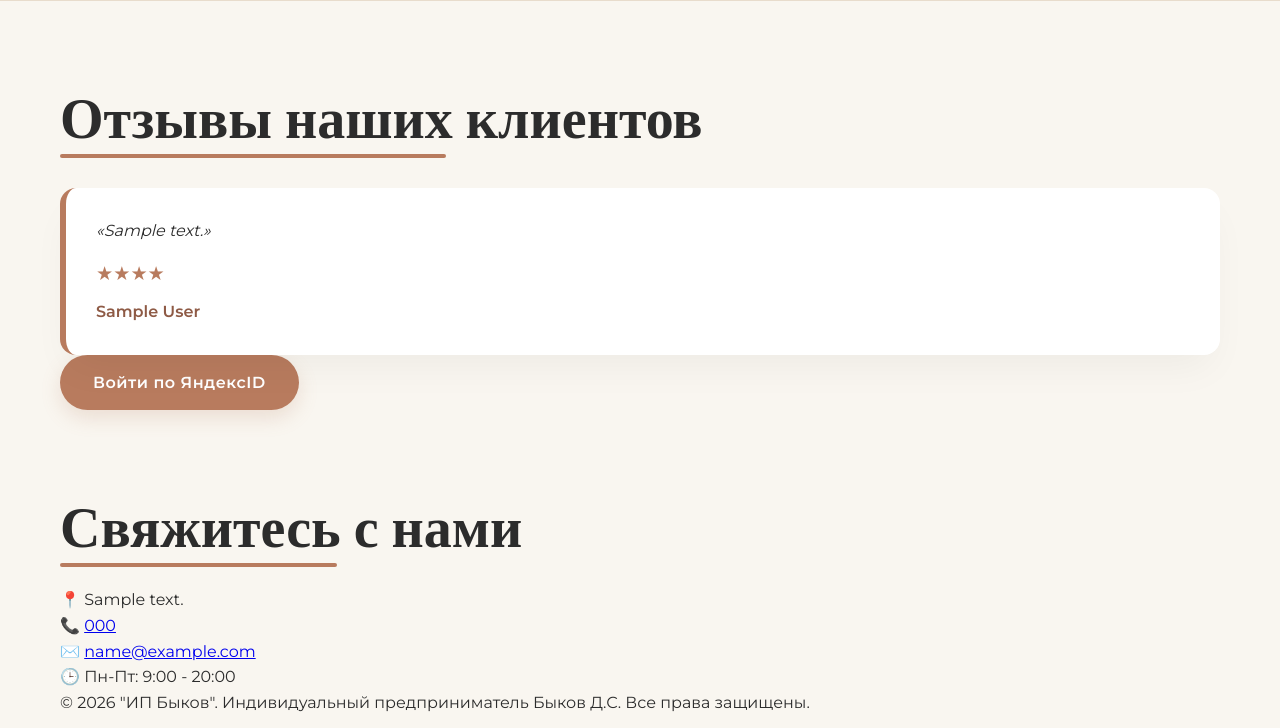
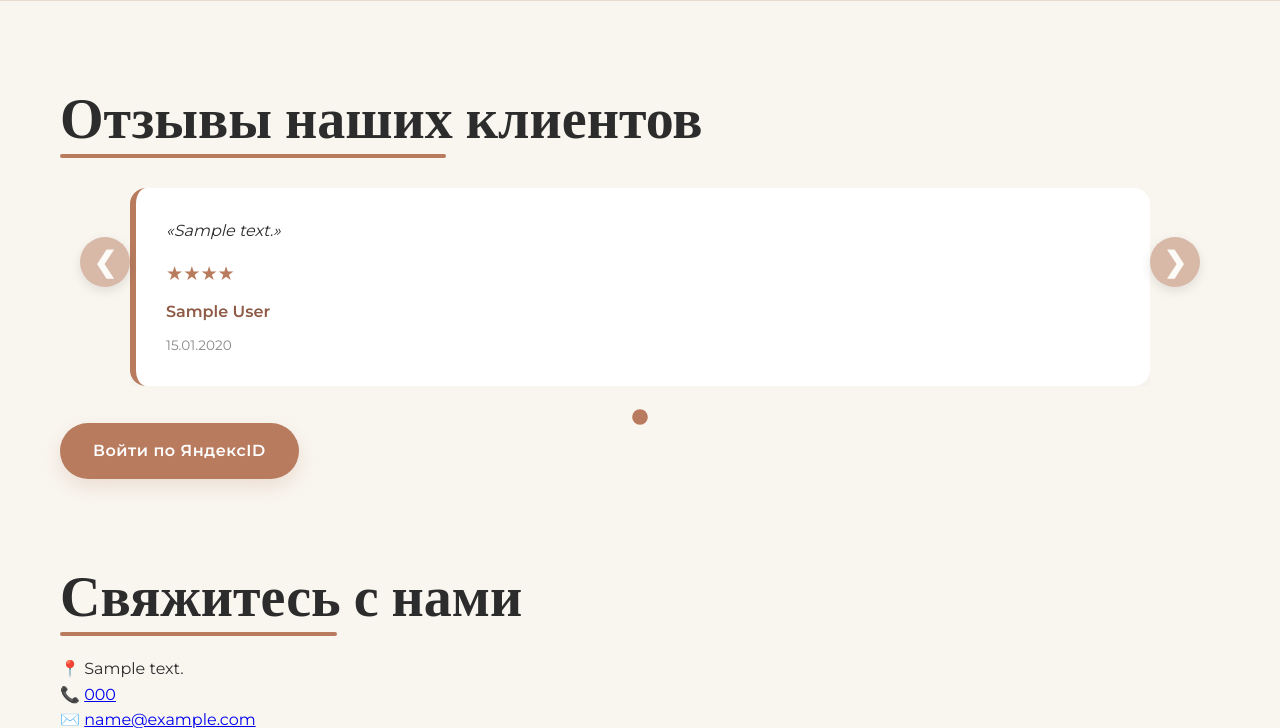
Before and after one commit to dsbykov/mebel_site, a Django app: page / in a window 1280 px wide. Shown: the part 2614-3342 px from the top of the page. Run offline with Django 5.2, Linux system fonts and the light colour scheme; tables that the repository leaves empty hold one stand-in row (values such as "Sample post"); grey boxes marked "Sample" are stand-in pictures.

Commit message:
add pagination

```diff
--- /dev/null
+++ b/my_site/templates/partials/reviews_list.html
@@ -0,0 +1,16 @@
+{% for review in reviews %}
+<div class="carousel-item">
+    <div class="testimonial-card">
+        <div class="testimonial-text">«{{ review.text }}»</div>
+        <div class="testimonial-rating">{% for i in "x"|rjust:review.rating %}★{% endfor %}</div>
+        <div class="testimonial-author">{{ review.author.first_name }} {{ review.author.last_name }}</div>
+        <div class="testimonial-date">{{ review.created_at|date:"d.m.Y" }}</div>
+    </div>
+</div>
+{% empty %}
+<div class="carousel-item">
+    <div class="testimonial-card">
+        <p>Пока нет опубликованных отзывов</p>
+    </div>
+</div>
+{% endfor %}
--- a/my_site/templates/partials/testimonials.html
+++ b/my_site/templates/partials/testimonials.html
@@ -2,15 +2,23 @@
 <section class="testimonials">
     <div class="container">
         <h2>Отзывы наших клиентов</h2>
-        <div class="testimonials-grid">
-            {% for review in reviews %}
-            <div class="testimonial-card">
-                <div class="testimonial-text">«{{ review.text }}»</div>
-                <div class="testimonial-rating">{% for i in "x"|rjust:review.rating %}★{% endfor %}</div>
-                <div class="testimonial-author">{{ review.author.first_name }} {{ review.author.last_name }}</div>
+
+        <!-- Контейнер карусели с отзывами и кнопками навигации -->
+        <div class="carousel-wrapper">
+            <button class="carousel-btn prev" onclick="loadReviews.prev()">&#10094;</button>
+
+            <div class="carousel-container" id="reviewCarousel">
+                {% include 'partials/reviews_list.html' %}
             </div>
-            {% endfor %}
+
+            <button class="carousel-btn next" onclick="loadReviews.next()">&#10095;</button>
         </div>
+
+        <!-- Индикаторы страниц под блоком отзывов -->
+        <div class="carousel-indicators" id="carouselIndicators">
+            <!-- Индикаторы будут сгенерированы через JS -->
+        </div>
+
         <div class="testimonials-actions">
             {% if user.is_authenticated %}
                 <button class="btn btn-primary" onclick="openReviewModal()">Оставить отзыв</button>
--- a/my_site/urls.py
+++ b/my_site/urls.py
@@ -6,4 +6,5 @@ from . import views
 urlpatterns = [
     path('', views.home, name='home'),
     path('review/create/', views.create_review, name='create_review'),
+    path('reviews/load/', views.load_reviews, name='load_reviews'),
 ]
--- a/my_site/views.py
+++ b/my_site/views.py
@@ -2,7 +2,7 @@ from django.shortcuts import render, redirect
 from django.contrib import messages
 from django.http import JsonResponse
 from django.views.decorators.http import require_http_methods
-
+from django.core.paginator import Paginator, EmptyPage, PageNotAnInteger
 from .models import Project, SiteSettings, Review, UserProfile
 from .forms import ReviewForm
 from .utils import login_required
@@ -11,19 +11,68 @@ import logging
 logger = logging.getLogger(__name__)
 
 
+def load_reviews(request):
+    """AJAX endpoint для загрузки отзывов с пагинацией"""
+    # Убрали проверку на AJAX-запрос, чтобы работало с fetch API
+    page_number = request.GET.get('page', 1)
+
+    reviews_list = Review.objects.filter(is_published=True).order_by('-created_at')
+
+    paginator = Paginator(reviews_list, 3)  # 3 отзыва на страницу
+
+    try:
+        reviews = paginator.page(page_number)
+    except PageNotAnInteger:
+        reviews = paginator.page(1)
+    except EmptyPage:
+        return JsonResponse({'error': 'No more reviews'}, status=404)
+
+    # Рендерим только блок отзывов
+    from django.template.loader import render_to_string
+    html = render_to_string('partials/reviews_list.html', {
+        'reviews': reviews,
+    })
+
+    return JsonResponse({
+        'html': html,
+        'current_page': reviews.number,
+        'num_pages': paginator.num_pages,
+        'has_next': reviews.has_next(),
+        'has_previous': reviews.has_previous(),
+    })
+
 
 def home(request):
     projects = Project.objects.prefetch_related('images').all()
     site_settings = SiteSettings.objects.first()
-    reviews = Review.objects.filter(is_published=True)
+    reviews_list = Review.objects.filter(is_published=True).order_by('-created_at')
+
+    # Пагинация: по 3 отзыва на страницу
+    paginator = Paginator(reviews_list, 3)
+    page = request.GET.get('reviews_page', 1)
+
+    try:
+        reviews = paginator.page(page)
+    except PageNotAnInteger:
+        reviews = paginator.page(1)
+    except EmptyPage:
+        reviews = paginator.page(paginator.num_pages)
+
     logger.debug(f"reviews = {list(reviews)}")
-    logger.info(f"Number of reviews: {reviews.count()}")
+    logger.info(f"Number of reviews: {reviews_list.count()}")
     return render(
         request, 'home.html',
         {
             'projects': projects,
             'site_settings': site_settings,
             'reviews': reviews,
+            'reviews_paginator': paginator,
+            'reviews_json': {
+                'current_page': reviews.number,
+                'num_pages': paginator.num_pages,
+                'has_next': reviews.has_next(),
+                'has_previous': reviews.has_previous(),
+            },
         }
     )
 
--- a/static/css/main.css
+++ b/static/css/main.css
@@ -365,71 +365,76 @@ h2::after {
     position: relative;
 }
 
-/* Вертикальная карусель отзывов */
-.testimonials .carousel-nav-container {
+/* Контейнер карусели с отзывами и кнопками */
+.testimonials .carousel-wrapper {
+    position: relative;
+    display: flex;
+    align-items: center;
+    gap: 20px;
+}
+
+/* Начало нового блока */
+.testimonials .carousel-container {
+    flex: 1;
     display: flex;
     flex-direction: column;
-    align-items: center;
-    width: 100%;
-    z-index: 10;
-}
-
-.testimonials .carousel-container {
-    display: flex;
-    flex-direction: column;
-    gap: 20px;
-    overflow-y: auto;
-    overflow-x: hidden;
+    gap: 30px;
+    overflow: hidden;
+    max-height: 900px;
     scroll-behavior: smooth;
     -webkit-overflow-scrolling: touch;
-    max-height: 900px; /* Максимум 3 отзыва по 300px + отступы */
-    padding: 10px 10px 10px 10px;
-    width: 100%;
 }
-
-.testimonials .carousel-container::-webkit-scrollbar {
-    width: 8px;
-}
-
-.testimonials .carousel-container::-webkit-scrollbar-track {
-    background: var(--color-bg);
-    border-radius: 4px;
-}
-
-.testimonials .carousel-container::-webkit-scrollbar-thumb {
-    background-color: var(--color-accent);
-    border-radius: 4px;
-}
+/* Конец нового блока */
 
 .testimonials .carousel-item {
     width: 100%;
     flex-shrink: 0;
-    position: relative;
 }
 
 .testimonials .testimonial-card {
     width: 100%;
 }
 
+/* Кнопки навигации по бокам блока отзывов */
 .testimonials .carousel-btn {
     position: relative;
     top: 0;
     transform: none;
-    margin: 10px 0;
+    background: var(--color-accent);
+    color: white;
+    border: none;
+    width: 50px;
+    height: 50px;
+    border-radius: 50%;
+    font-size: 28px;
+    cursor: pointer;
+    z-index: 10;
+    box-shadow: 0 4px 12px rgba(0,0,0,0.2);
+    transition: all 0.3s ease;
+    display: flex;
+    align-items: center;
+    justify-content: center;
+    flex-shrink: 0;
 }
 
+.testimonials .carousel-btn:hover {
+    background: var(--color-accent-dark);
+    transform: translateY(-3px);
+    box-shadow: 0 6px 16px rgba(0,0,0,0.25);
+}
+
+/* Индикаторы пагинации под блоком отзывов */
 .testimonials .carousel-indicators {
     display: flex;
-    flex-direction: column;
     justify-content: center;
-    gap: 8px;
-    margin-top: 20px;
-    padding: 0;
+    gap: 10px;
+    margin-top: 25px;
+    padding: 0 20px;
 }
 
 .testimonials .indicator {
-    width: 10px;
-    height: 10px;
+    width: 12px;
+    height: 12px;
     border-radius: 50%;
     background: #ccc;
     cursor: pointer;
@@ -439,56 +444,6 @@ h2::after {
 .testimonials .indicator.active {
     background: var(--color-accent);
     transform: scale(1.3);
-}
-
-.testimonials .container {
-    position: relative;
-}
-
-.testimonials .carousel-nav-container {
-    position: absolute;
-    top: -80px;
-    left: 0;
-    right: 0;
-    display: flex;
-    align-items: center;
-    justify-content: space-between;
-    width: 100%;
-    z-index: 10;
-}
-
-.carousel-container {
-    display: flex;
-    gap: 30px;
-    overflow-x: auto;
-    scroll-behavior: smooth;
-    -webkit-overflow-scrolling: touch;
-    padding: 10px 20px 20px 20px;
-    scrollbar-width: thin;
-    scrollbar-color: var(--color-accent) var(--color-bg);
-    /* Ограничиваем количество видимых отзывов до 3 */
-    width: 100%;
-}
-
-.carousel-container::-webkit-scrollbar {
-    height: 8px;
-}
-
-.carousel-container::-webkit-scrollbar-track {
-    background: var(--color-bg);
-    border-radius: 4px;
-}
-
-.carousel-container::-webkit-scrollbar-thumb {
-    background-color: var(--color-accent);
-    border-radius: 4px;
-}
-
-.carousel-item {
-    min-width: 350px;
-    max-width: 350px;
-    flex-shrink: 0;
-    position: relative;
 }
 
 .testimonial-card .testimonial-date {
```
Also changed, not shown: my_site/templates/home.html (+114 -0 lines).
